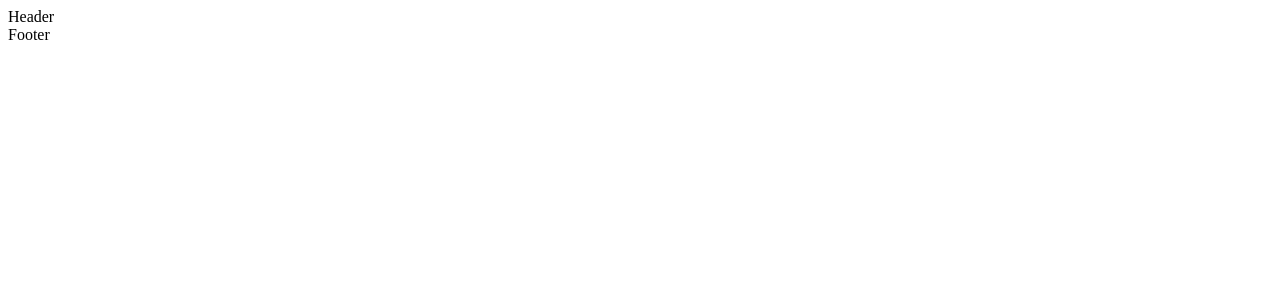
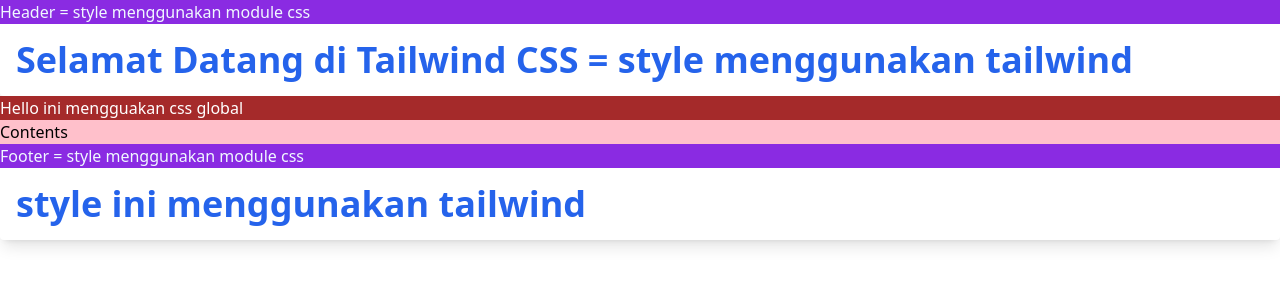
Before and after one commit to sahrulyo/sanbercode-batch57-nextjs, a Next.js app in the folder sanbercode-batch57-nextjs-startup/: page / in a window 1280 px wide. Shown: the top 300 px of the page. Built offline with nearby package versions, Linux system fonts and the light colour scheme.

Commit message:
tugas4-styling

```diff
--- /dev/null
+++ b/sanbercode-batch57-nextjs-startup/components/contents/index.js
@@ -0,0 +1,4 @@
+import styles from './styles.module.css'
+export default function Content() {
+    return <div className={styles.content}>Contents</div>
+    }
--- /dev/null
+++ b/sanbercode-batch57-nextjs-startup/components/contents/styles.module.css
@@ -0,0 +1,3 @@
+.content {
+    background-color: pink;
+}
--- a/sanbercode-batch57-nextjs-startup/components/footer/index.js
+++ b/sanbercode-batch57-nextjs-startup/components/footer/index.js
@@ -1,3 +1,14 @@
+import styles from './styles.module.css'
+
+
+
 export default function Footer() {
-    return <div>Footer</div>
+    return (
+        <>
+    <div className={styles.footer}>Footer = style menggunakan module css</div>
+    <h1 class="text-4xl font-bold text-blue-600 bg-white p-4 rounded shadow-lg">
+    style ini menggunakan tailwind
+</h1>
+</>
+    )
     }
--- /dev/null
+++ b/sanbercode-batch57-nextjs-startup/components/footer/styles.module.css
@@ -0,0 +1,4 @@
+.footer {
+    background-color: blueviolet;
+    color: aliceblue;
+}
--- a/sanbercode-batch57-nextjs-startup/components/header/index.js
+++ b/sanbercode-batch57-nextjs-startup/components/header/index.js
@@ -1,3 +1,4 @@
+import styles from './styles.module.css'
 export default function Header() {
-    return <div>Header</div>
+    return <div className={styles.header}>Header = style menggunakan module css</div>
     }
--- /dev/null
+++ b/sanbercode-batch57-nextjs-startup/components/header/styles.module.css
@@ -0,0 +1,4 @@
+.header{
+    background-color: blueviolet;
+    color: aliceblue;
+}
--- a/sanbercode-batch57-nextjs-startup/pages/_app.js
+++ b/sanbercode-batch57-nextjs-startup/pages/_app.js
@@ -1,4 +1,5 @@
-//import "@/ styles/globals.css";
+import "../styles/globals.css";
+import '../styles/tailwind.css';
 
 export default function App({ Component, pageProps }) {
   return <Component {...pageProps} />;
--- a/sanbercode-batch57-nextjs-startup/pages/index.js
+++ b/sanbercode-batch57-nextjs-startup/pages/index.js
@@ -1,6 +1,10 @@
 import Head from "next/head";
 import Header from "@/components/header ";
 import Footer from "@/components/footer ";
+import Content from "@/components/contents ";
+
+
+
 
 export default function Home({ children, metaTitle, metaDescription }) {
  return (
@@ -15,7 +19,13 @@
     <link rel="icon" href="/favicon.ico" />
    </Head>
    <Header />
+   <h1 class="text-4xl font-bold text-blue-600 bg-white p-4 rounded shadow-lg">
+        Selamat Datang di Tailwind CSS = style menggunakan tailwind
+    </h1>
+    <h2 className="global-background">Hello ini mengguakan css global</h2>
+   <Content/>
    {children}
+
    <Footer />
   </div>
  );
--- a/sanbercode-batch57-nextjs-startup/styles/globals.css
+++ b/sanbercode-batch57-nextjs-startup/styles/globals.css
@@ -1,3 +1,5 @@
-@tailwind base;
-@tailwind components;
-@tailwind utilities;
+
+.global-background {
+    background-color: brown;
+    color: white;
+}
--- /dev/null
+++ b/sanbercode-batch57-nextjs-startup/styles/tailwind.css
@@ -0,0 +1,3 @@
+@tailwind base;
+@tailwind components;
+@tailwind utilities;
```
